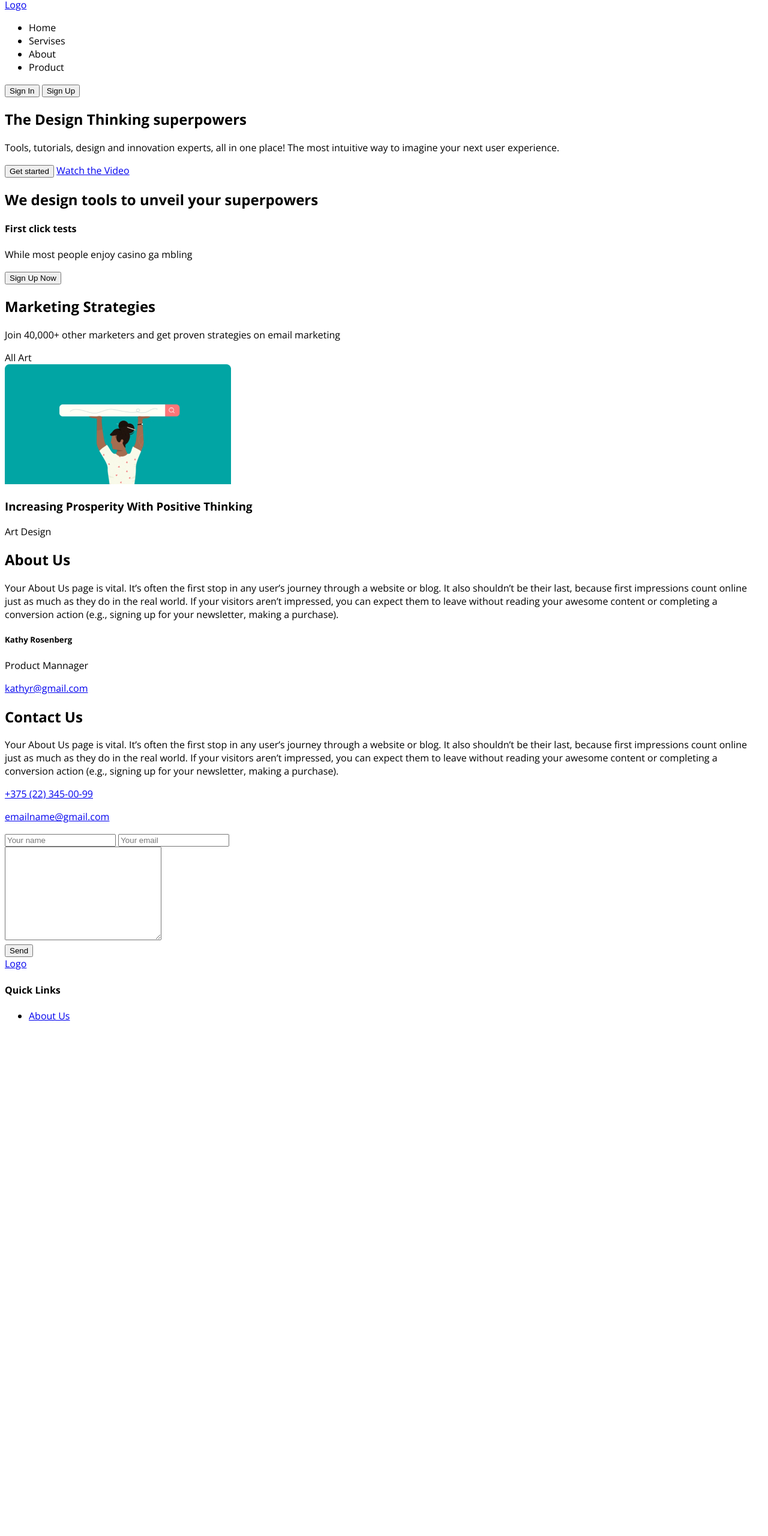
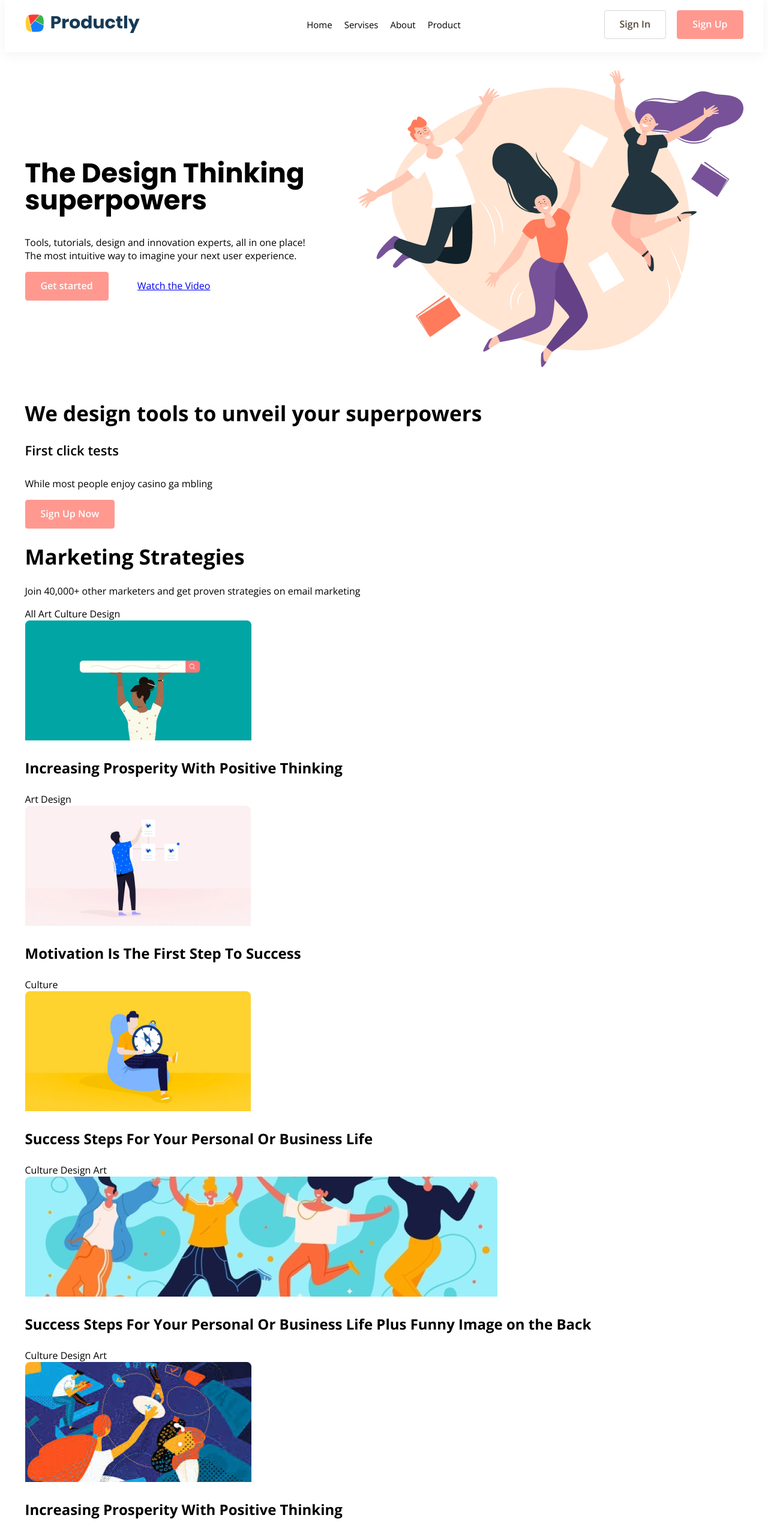
Before and after one commit to d-vasilenko/live-coding-project-one, a website: page index.html in a window 1280 px wide. Shown: the part 11-2571 px from the top of the page at 60% size. Before the commit the page ends 1731 px from the top, so only its background shows below. Drawn offline with nearby package versions, Linux system fonts and the light colour scheme.

Commit message:
feat: implement header and promo section

```diff
--- a/index.html
+++ b/index.html
@@ -6,19 +6,19 @@
   <link href="https://fonts.googleapis.com/css2?family=Open+Sans:ital,wght@0,300..800;1,300..800&family=Poppins:wght@400;700&display=swap" rel="stylesheet">
   <meta charset="UTF-8">
   <meta name="viewport" content="width=device-width, initial-scale=1.0">
-  <link rel="stylesheet" href="style.css">
+  <link rel="stylesheet" href="./sass/style.css">
   <title>Friday live coding</title>
 </head>
 <body>
   <header class="header">
-    <div class="wrapper">
-      <a href="#" class="logo">Logo</a>
+    <div class="wrapper header__wrapper">
+      <a href="#" class="logo"><img src="./img/logo.png" alt=""></a>
       <nav class="header__navigation">
         <ul class="navigation">
-          <li>Home</li>
-          <li>Servises</li>
-          <li>About</li>
-          <li>Product</li>
+          <li class="navigation__link">Home</li>
+          <li class="navigation__link">Servises</li>
+          <li class="navigation__link">About</li>
+          <li class="navigation__link">Product</li>
         </ul>
       </nav>
       <div class="header__buttons">
@@ -28,7 +28,7 @@
     </div>
   </header>
   <section class="promo">
-    <div class="wrapper">
+    <div class="wrapper promo__wrapper">
       <div class="promo__content">
         <h1 class="title">The Design Thinking superpowers</h1>
         <p>Tools, tutorials, design and innovation experts, all in one place! The most intuitive way to imagine your next user experience.</p>
@@ -39,6 +39,7 @@
           </a>
         </div>
       </div>
+      <img src="./img/promo/promo.png" alt="" class="promo_image">
     </div>
   </section>
   <section class="tools">
@@ -65,6 +66,8 @@
       <div class="strategies__tags">
         <span class="tag tag_selected">All</span>
         <span class="tag tag_bordered">Art</span>
+        <span class="tag tag_bordered">Culture</span>
+        <span class="tag tag_bordered">Design</span>
       </div>
       <div class="layout-3-column">
         <div class="strategy block-shadowed">
@@ -73,6 +76,62 @@
           <div class="strategies__tags">
             <span class="tag tag_colored">Art</span>
             <span class="tag tag_colored">Design</span>
+          </div>
+        </div>
+        <div class="strategy block-shadowed">
+          <img src="./img/strategies/2.jpg" alt="strategy" class="strategy__image">
+          <h3>Motivation Is The First Step To Success</h3>
+          <div class="strategies__tags">
+            <span class="tag tag_colored">Culture</span>
+          </div>
+        </div>
+        <div class="strategy block-shadowed">
+          <img src="./img/strategies/3.jpg" alt="strategy" class="strategy__image">
+          <h3>Success Steps For Your Personal Or Business Life</h3>
+          <div class="strategies__tags">
+            <span class="tag tag_colored">Culture</span>
+            <span class="tag tag_colored">Design</span>
+            <span class="tag tag_colored">Art</span>
+          </div>
+        </div>
+        <div class="strategy block-shadowed">
+          <img src="./img/strategies/4.jpg" alt="strategy" class="strategy__image">
+          <h3>Success Steps For Your Personal Or Business Life Plus Funny Image on the Back</h3>
+          <div class="strategies__tags">
+            <span class="tag tag_colored">Culture</span>
+            <span class="tag tag_colored">Design</span>
+            <span class="tag tag_colored">Art</span>
+          </div>
+        </div>
+        <div class="strategy block-shadowed">
+          <img src="./img/strategies/5.jpg" alt="strategy" class="strategy__image">
+          <h3>Increasing Prosperity With Positive Thinking</h3>
+          <div class="strategies__tags">
+            <span class="tag tag_colored">Design</span>
+          </div>
+        </div>
+        <div class="strategy block-shadowed">
+          <img src="./img/strategies/1.jpg" alt="strategy" class="strategy__image">
+          <h3>Increasing Prosperity With Positive Thinking</h3>
+          <div class="strategies__tags">
+            <span class="tag tag_colored">Art</span>
+            <span class="tag tag_colored">Design</span>
+          </div>
+        </div>
+        <div class="strategy block-shadowed">
+          <img src="./img/strategies/2.jpg" alt="strategy" class="strategy__image">
+          <h3>Motivation Is The First Step To Success</h3>
+          <div class="strategies__tags">
+            <span class="tag tag_colored">Culture</span>
+          </div>
+        </div>
+        <div class="strategy block-shadowed">
+          <img src="./img/strategies/3.jpg" alt="strategy" class="strategy__image">
+          <h3>Success Steps For Your Personal Or Business Life</h3>
+          <div class="strategies__tags">
+            <span class="tag tag_colored">Culture</span>
+            <span class="tag tag_colored">Design</span>
+            <span class="tag tag_colored">Art</span>
           </div>
         </div>
       </div>
@@ -89,6 +148,23 @@
             <p class="employee__title">Product Mannager</p>
             <a href="mailto:kathyr@gmail.com">kathyr@gmail.com</a>
           </div>
+          <img src="./img/employees/kathy.png" alt="" class="employee__image">
+        </div>
+        <div class="employee block-shadowed">
+          <div class="employee__content">
+            <h5>Alexandra Boyarskaya</h5>
+            <p class="employee__title">Support Marketing Specialist</p>
+            <a href="mailto:kathyr@gmail.com">alexandrab@gmail.com</a>
+          </div>
+          <img src="./img/employees/alexandra.png" alt="" class="employee__image">
+        </div>
+        <div class="employee block-shadowed">
+          <div class="employee__content">
+            <h5>Melani Amini</h5>
+            <p class="employee__title">Photographer</p>
+            <a href="mailto:kathyr@gmail.com">melania@gmail.com</a>
+          </div>
+          <img src="./img/employees/melani.png" alt="" class="employee__image">
         </div>
       </div>
     </div>
@@ -129,6 +205,23 @@
           <h4>Quick Links</h4>
           <ul class="footer-navigation__links">
             <li><a href="#">About Us</a></li>
+            <li><a href="#">Blog</a></li>
+            <li><a href="#">Contact</a></li>
+            <li><a href="#">FAQ</a></li>
+          </ul>
+          <h4>Legal Stuff</h4>
+          <ul class="footer-navigation__links">
+            <li><a href="#">Disclamer</a></li>
+            <li><a href="#">Financing</a></li>
+            <li><a href="#">Privacy Policy</a></li>
+            <li><a href="#">Terms of service</a></li>
+          </ul>
+          <h4>Quick Links</h4>
+          <ul class="footer-navigation__links">
+            <li><a href="#">About Us</a></li>
+            <li><a href="#">Blog</a></li>
+            <li><a href="#">Contact</a></li>
+            <li><a href="#">FAQ</a></li>
           </ul>
         </div>
       </div>
--- /dev/null
+++ b/sass/abstract/_constants.scss
@@ -0,0 +1,20 @@
+$color-primary: hsl(5 100% 78.2%);
+$color-additional:  hsl(15 100% 64.3%);
+$color-background: hsl(26 100% 94.1%);
+$color-link: hsl(228 87% 51.8%);
+$color-tag: hsl(0 0% 96.1%);
+$color-text: hsl(35 20.9% 27.3%);
+$color-heading: hsl(35 22.1% 15.1%);
+$color-border: hsl(0 0% 84.3%);
+$color-light: hsl(0 0% 100%);
+$color-hovered: hsl(211 44.1% 81.8%);
+
+$color-violet: hsl(261 45.4% 53.3%);
+$color-yellow: hsl(42 96.1% 50%);
+$color-red: hsl(0 85.6% 59%);
+$color-blue: hsl(206 91.4% 63.5%);
+
+$content-width: 1197px;
+$tablet-width: 768px;
+$mobile-big-width: 414px;
+$modile-small-width: 320px;
--- /dev/null
+++ b/sass/base/_base.scss
@@ -0,0 +1,44 @@
+html {
+  font-size: 10px;
+}
+
+body {
+  font-size: 1.6rem;
+  font-family: 'Open Sans', Verdana, sans-serif;
+}
+
+h1 {
+  font-family: 'Poppins', Verdana, sans-serif;
+  font-style: normal;
+  font-weight: bold;
+  font-size: 4.5rem;
+  line-height: 4.5rem;
+}
+
+h2 {
+  font-style: normal;
+  font-weight: bold;
+  font-size: 3.5rem;
+  line-height: 3.5rem;
+}
+
+h3 {
+  font-style: normal;
+  font-weight: bold;
+  font-size: 24px;
+  line-height: 34px;
+}
+
+h4 {
+  font-style: normal;
+  font-weight: 600;
+  font-size: 22px;
+  line-height: 30px;
+}
+
+h5 {
+  font-style: normal;
+  font-weight: bold;
+  font-size: 16px;
+  line-height: 25px;
+}
--- /dev/null
+++ b/sass/base/_buttons.scss
@@ -0,0 +1,35 @@
+@use "../abstract/constants" as c;
+
+.button {
+  font-family: 'Open Sans', Verdana, sans-serif;
+  padding: 11px 25px 13px;
+  font-style: none;
+  font-weight: 600;
+  font-size: 1.6rem;
+  line-height: 2.2rem;
+  border-radius: 4px;
+  cursor: pointer;
+  transform: all .3s;
+}
+
+.button_bordered {
+  background: c.$color-light;
+  border: 1px solid c.$color-border;
+  color: c.$color-text;
+}
+
+.button_colored {
+  background: c.$color-primary;
+  color: c.$color-light;
+  border: 1px solid c.$color-primary;
+}
+
+.button_colored:hover {
+  background: c.$color-additional;
+  border-color: c.$color-additional;
+}
+
+.button_bordered:hover {
+  background: c.$color-hovered;
+  border-color: c.$color-hovered;
+}
--- /dev/null
+++ b/sass/components/_contact-us.scss
@@ -0,0 +1,5 @@
+@use "../abstract/constants" as c;
+
+.contact-us {
+  background: c.$color-background;
+}
--- /dev/null
+++ b/sass/components/_promo.scss
@@ -0,0 +1,18 @@
+.promo {
+  padding: 30px 0;
+}
+
+.promo__wrapper {
+  display: flex;
+  justify-content: space-between;
+  align-items: center;
+
+}
+
+.promo__content {
+  padding-right: 65px;
+}
+
+.promo__buttons>* {
+  margin-right: 44px;
+}
--- /dev/null
+++ b/sass/layouts/_header.scss
@@ -0,0 +1,33 @@
+@use "../abstract/constants" as c;
+
+.header {
+  background: c.$color-light;
+  box-shadow: 0px 4px 20px rgba(0, 0, 0, 0.05);
+  padding: 15px 0 17px 0;
+}
+
+.header__wrapper {
+  display: flex;
+  justify-content: space-between;
+  align-items: center;
+}
+
+.navigation {
+  display: flex;
+  font-size: 1.5rem;
+  line-height: 2.8rem;
+}
+
+.navigation__link {
+  list-style: none;
+  padding: 0 10px 0 10px;
+  cursor: pointer;
+}
+
+.header__buttons>.button {
+  margin-left: 14px;
+}
+
+.header__buttons>.button:first-child {
+  margin-left: 0;
+}
--- /dev/null
+++ b/sass/layouts/_wrapper.scss
@@ -0,0 +1,6 @@
+@use "../abstract/constants" as c;
+
+.wrapper {
+  max-width: c.$content-width;
+  margin: auto;
+}
```
Also changed, not shown: package.json (added, +12 -0 lines), sass/style.scss (added, +13 -0 lines), sass/style.css (added), style.css (deleted), 2 other files.
